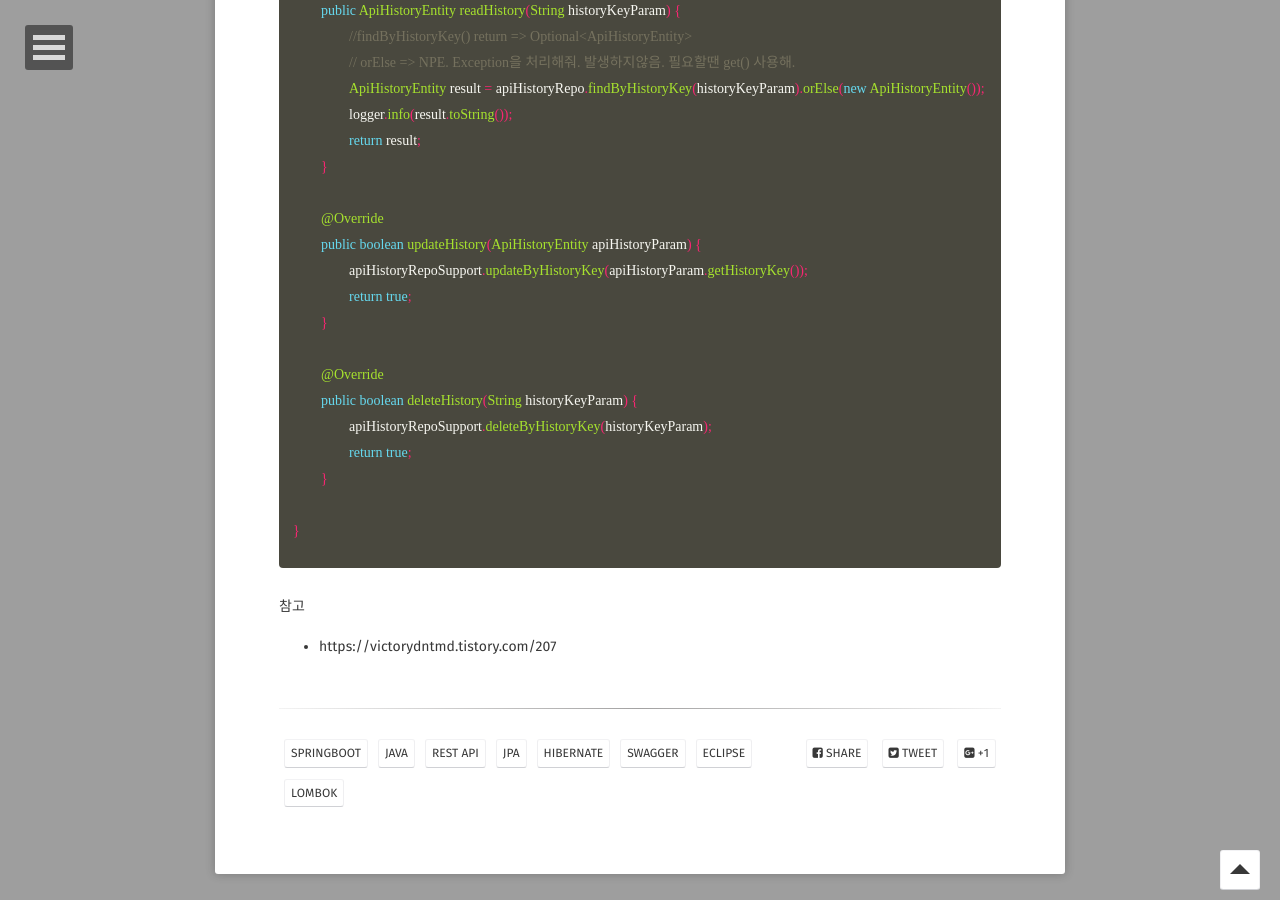
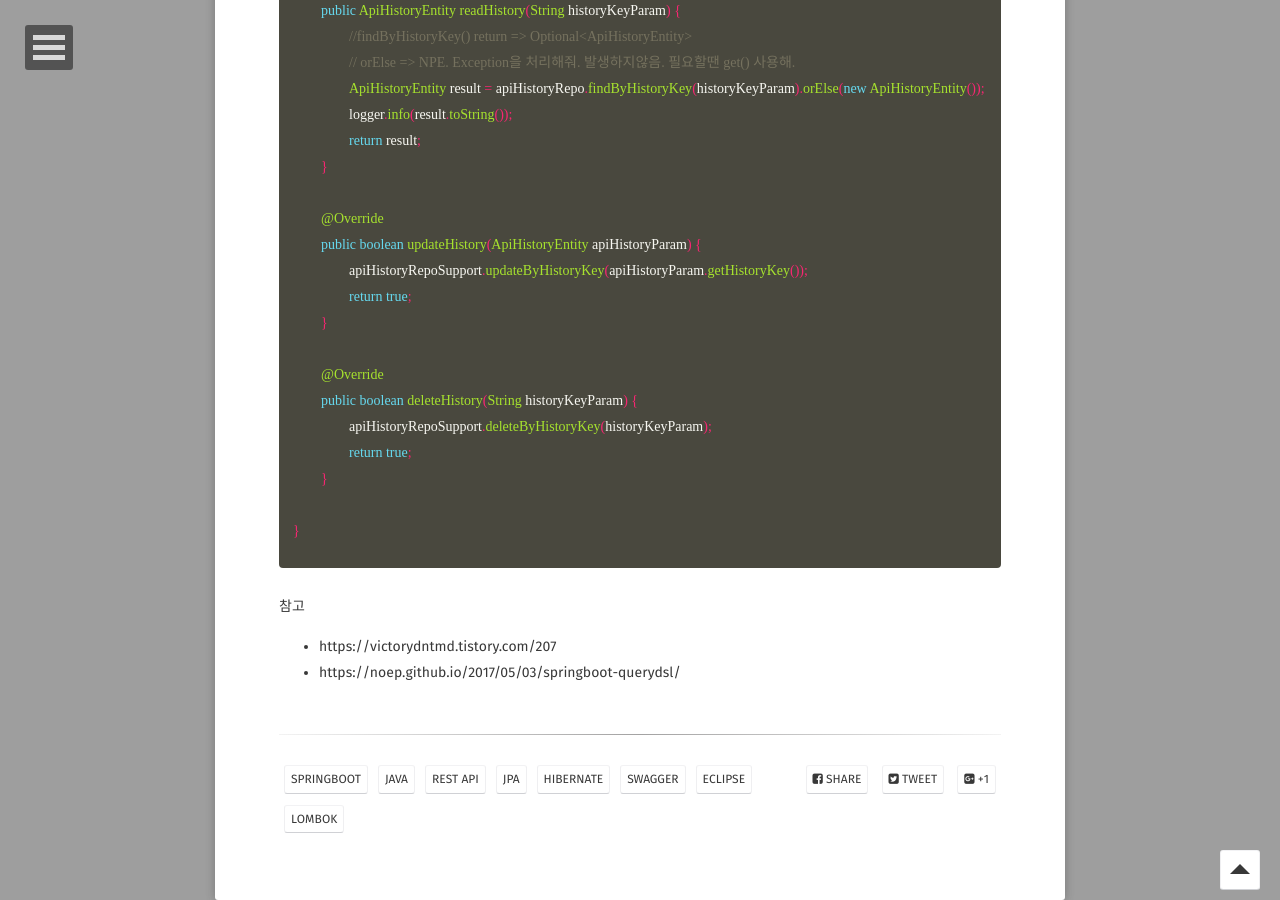
Before and after one commit to GayeonYoon/GayeonYoon.github.io, a Jekyll site: the page built from _posts/2021-07-30-REST_API_POST_3.md, in a window 1280 px wide and 900 px high, scrolled down 11103 px. Built offline with Jekyll 4.4.1, drawn with Linux system fonts in a browser that asks for light colours; some web fonts are replaced; part of the change alters nothing that is shown.

Commit message:
Update 2021-07-30-REST_API_POST_3.md

```diff
--- a/_posts/2021-07-30-REST_API_POST_3.md
+++ b/_posts/2021-07-30-REST_API_POST_3.md
@@ -393,3 +393,4 @@ public class ApiHistoryServiceImpl implements ApiHistoryService {
 
 참고
 * https://victorydntmd.tistory.com/207
+* https://noep.github.io/2017/05/03/springboot-querydsl/
```
